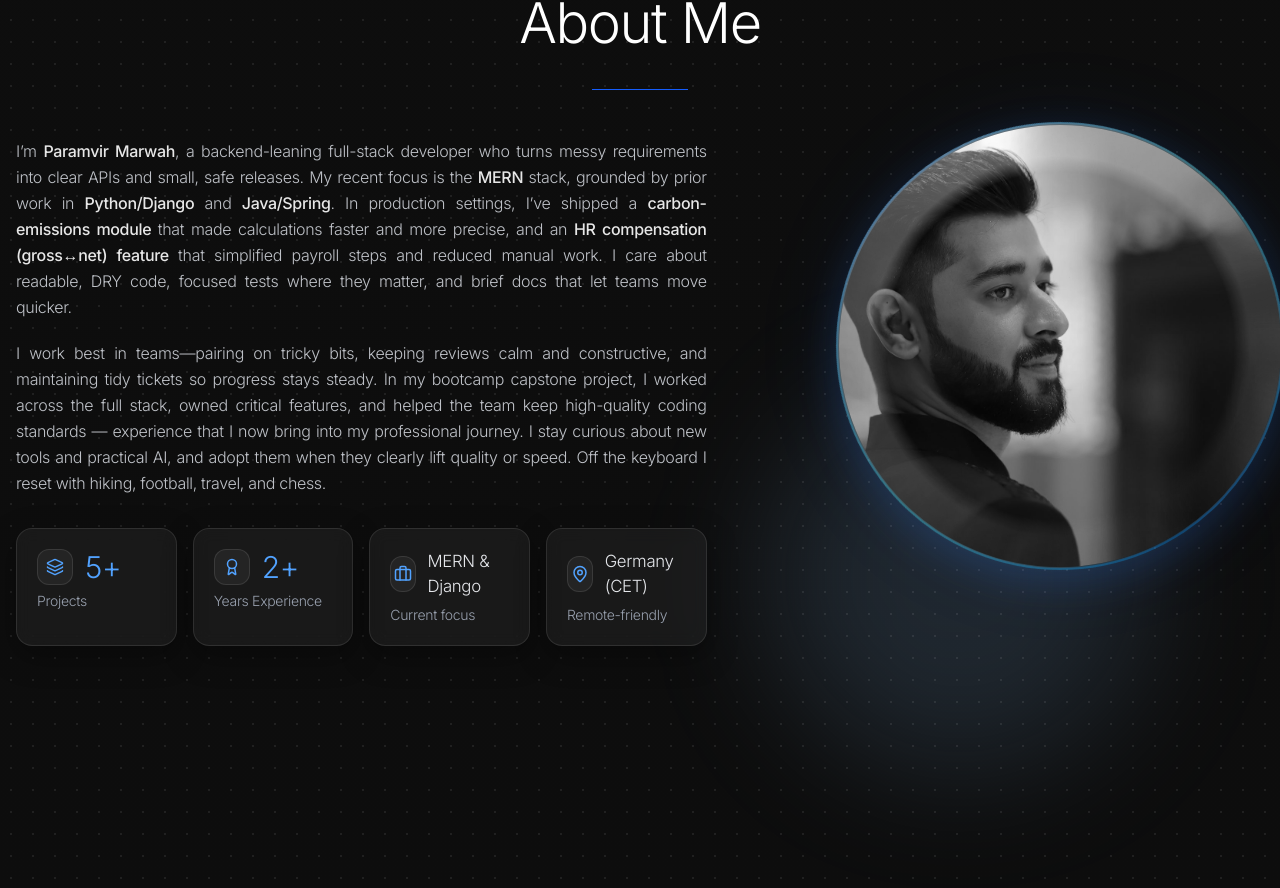
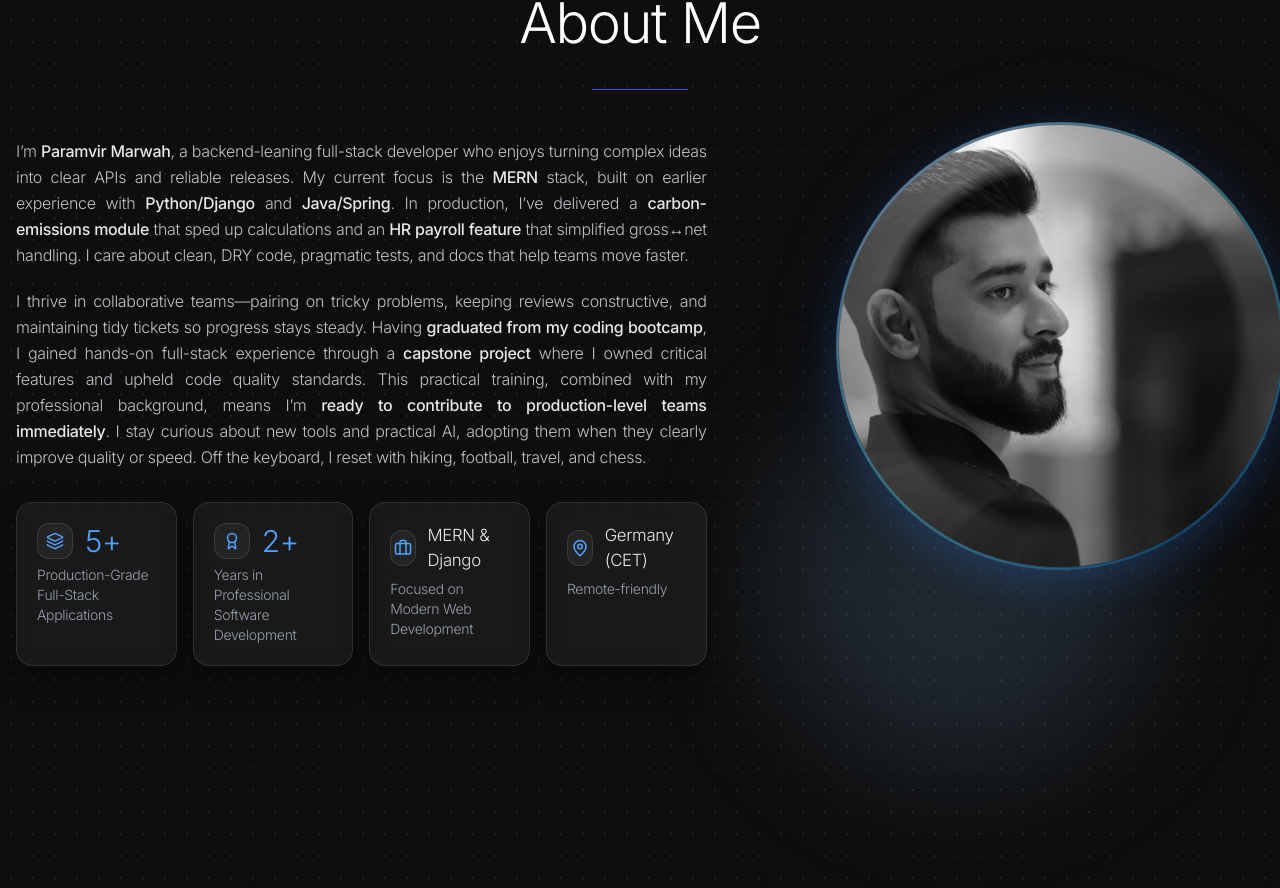
Before and after one commit to paramveer02/my-dev-portfolio, a React (Vite) app: page / in a window 1280 px wide. Shown: the part 915-1803 px from the top of the page. Built offline with nearby package versions, Linux system fonts and the light colour scheme.

Commit message:
updated about me section text

```diff
--- a/src/components/About.jsx
+++ b/src/components/About.jsx
@@ -37,47 +37,64 @@ export default function About() {
             <p className="text-justify">
               I’m{" "}
               <span className="text-white/90 font-medium">Paramvir Marwah</span>
-              , a backend-leaning full-stack developer who turns messy
-              requirements into clear APIs and small, safe releases. My recent
+              , a backend-leaning full-stack developer who enjoys turning
+              complex ideas into clear APIs and reliable releases. My current
               focus is the{" "}
               <span className="text-white/90 font-medium">MERN</span> stack,
-              grounded by prior work in{" "}
+              built on earlier experience with{" "}
               <span className="text-white/90 font-medium">Python/Django</span>{" "}
               and <span className="text-white/90 font-medium">Java/Spring</span>
-              . In production settings, I’ve shipped a{" "}
+              . In production, I’ve delivered a{" "}
               <span className="text-white/90 font-medium">
-                carbon-emissions module{" "}
-              </span>
-              that made calculations faster and more precise, and an{" "}
+                carbon-emissions module
+              </span>{" "}
+              that sped up calculations and an{" "}
               <span className="text-white/90 font-medium">
-                HR compensation (gross↔net) feature{" "}
-              </span>
-              that simplified payroll steps and reduced manual work. I care
-              about readable, DRY code, focused tests where they matter, and
-              brief docs that let teams move quicker.
+                HR payroll feature
+              </span>{" "}
+              that simplified gross↔net handling. I care about clean, DRY code,
+              pragmatic tests, and docs that help teams move faster.
             </p>
 
             <p className="text-justify">
-              I work best in teams—pairing on tricky bits, keeping reviews calm
-              and constructive, and maintaining tidy tickets so progress stays
-              steady. In my bootcamp capstone project, I worked across the full
-              stack, owned critical features, and helped the team keep
-              high-quality coding standards — experience that I now bring into
-              my professional journey. I stay curious about new tools and
-              practical AI, and adopt them when they clearly lift quality or
-              speed. Off the keyboard I reset with hiking, football, travel, and
-              chess.
+              I thrive in collaborative teams—pairing on tricky problems,
+              keeping reviews constructive, and maintaining tidy tickets so
+              progress stays steady. Having{" "}
+              <span className="text-white/90 font-medium">
+                graduated from my coding bootcamp
+              </span>
+              , I gained hands-on full-stack experience through a{" "}
+              <span className="text-white/90 font-medium">
+                capstone project
+              </span>{" "}
+              where I owned critical features and upheld code quality standards.
+              This practical training, combined with my professional background,
+              means I’m{" "}
+              <span className="text-white/90 font-medium">
+                ready to contribute to production-level teams immediately
+              </span>
+              . I stay curious about new tools and practical AI, adopting them
+              when they clearly improve quality or speed. Off the keyboard, I
+              reset with hiking, football, travel, and chess.
             </p>
           </div>
 
           {/* Compact stats — smaller cards, 4-up */}
           <div className="grid grid-cols-2 md:grid-cols-4 gap-4 pt-8 max-w-[48rem] md:max-w-[52rem]">
-            <StatCard icon={Layers} primary="5+" secondary="Projects" />
-            <StatCard icon={Award} primary="2+" secondary="Years Experience" />
+            <StatCard
+              icon={Layers}
+              primary="5+"
+              secondary="Production-Grade Full-Stack Applications"
+            />
+            <StatCard
+              icon={Award}
+              primary="2+"
+              secondary="Years in Professional Software Development"
+            />
             <StatCard
               icon={Briefcase}
               primary="MERN & Django"
-              secondary="Current focus"
+              secondary="Focused on Modern Web Development"
               isTextPrimary
             />
             <StatCard
```
